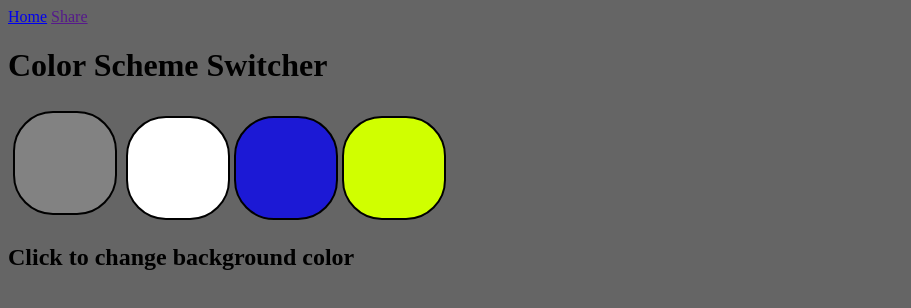
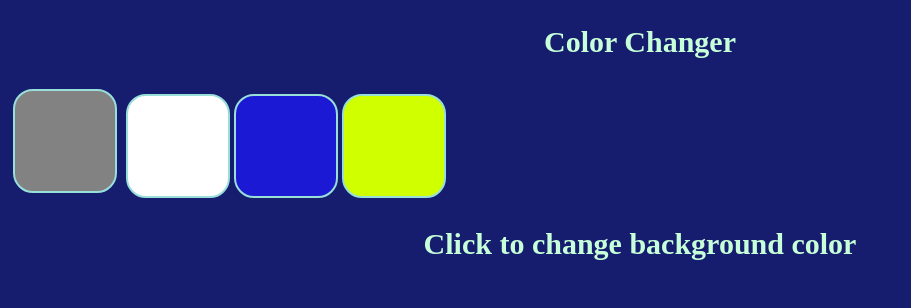
Before and after one commit to Ashutosh-techbit/javascript, a plain HTML site: page 07_projects/project1/index.html in a window 1280 px wide. Shown: the whole page, without its empty margins (0-911 px from the left). Drawn offline with Linux system fonts and the light colour scheme.

Commit message:
Project 1 edits

```diff
--- a/07_projects/project1/index.html
+++ b/07_projects/project1/index.html
@@ -9,11 +9,9 @@
 <body>
     <div>
      <nav>
-        <a href="/" aria-current="page">Home</a>
-     <a  target="_blank"  href="">Share</a>
+        <h1>Color Changer</h1>
      </nav>
 
-        <h1>Color Scheme Switcher</h1>
     <span class="button" id="grey"> </span>
     <span class="button" id="white"></span>
     <span class="button" id="blue"></span>
--- a/07_projects/project1/style.css
+++ b/07_projects/project1/style.css
@@ -1,13 +1,22 @@
 body{
-    background-color: #656565;
+    background-color: #161D6F;
 }
+
+h1,h2{
+    color: #C7FFD8;
+    font-size: 30px;
+    text-decoration: none;
+    display: flex;
+    justify-content: center;
+}
+
 
 
 .button{
     display: inline-block;
     overflow: hidden;
-    border: 2px solid black;
-    border-radius: 40px ;
+    border: 2px solid #98DED9;
+    border-radius: 20px ;
 }
 
 #grey{
@@ -26,4 +35,5 @@ body{
 #yellow{
     background-color: #d0ff00;
     padding: 50px 50px;
+
 }
```
Also changed, not shown: 07_projects/project1/project1.js (line endings or trailing spaces), 1 other file.
